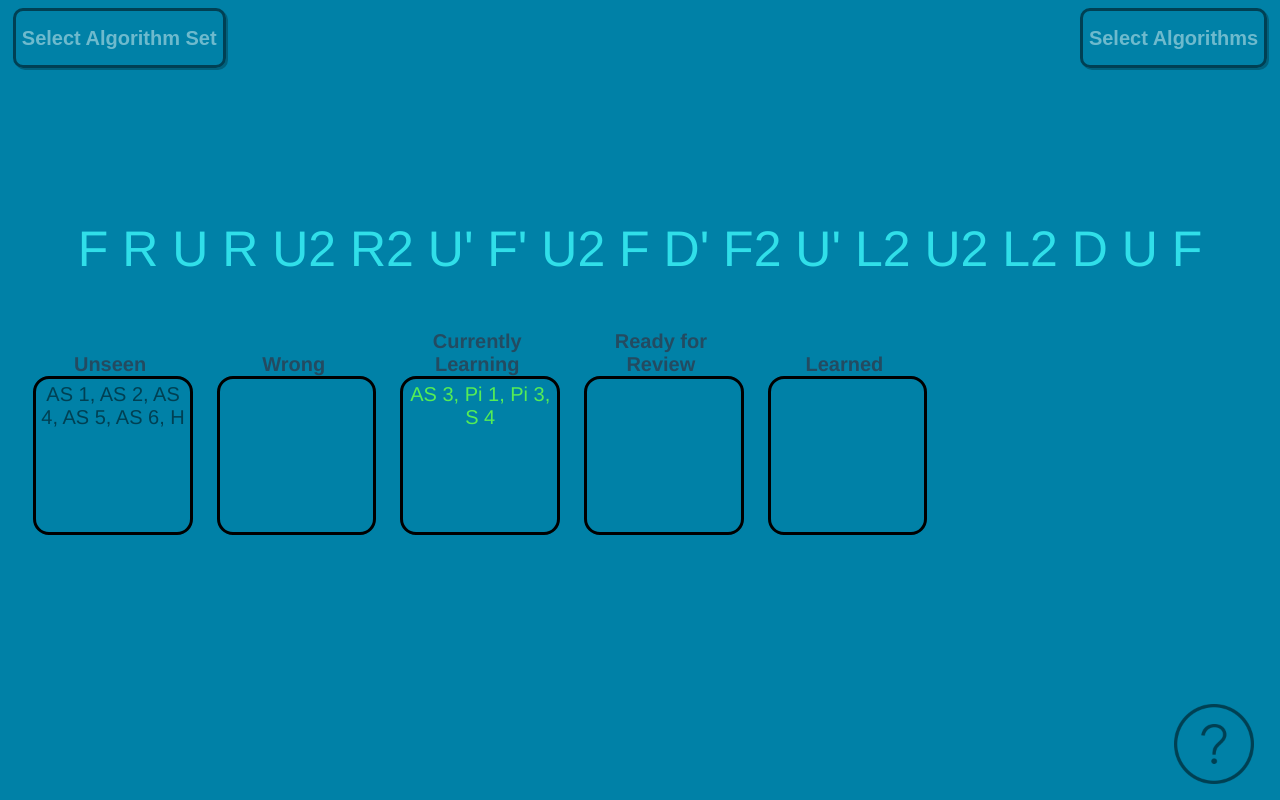
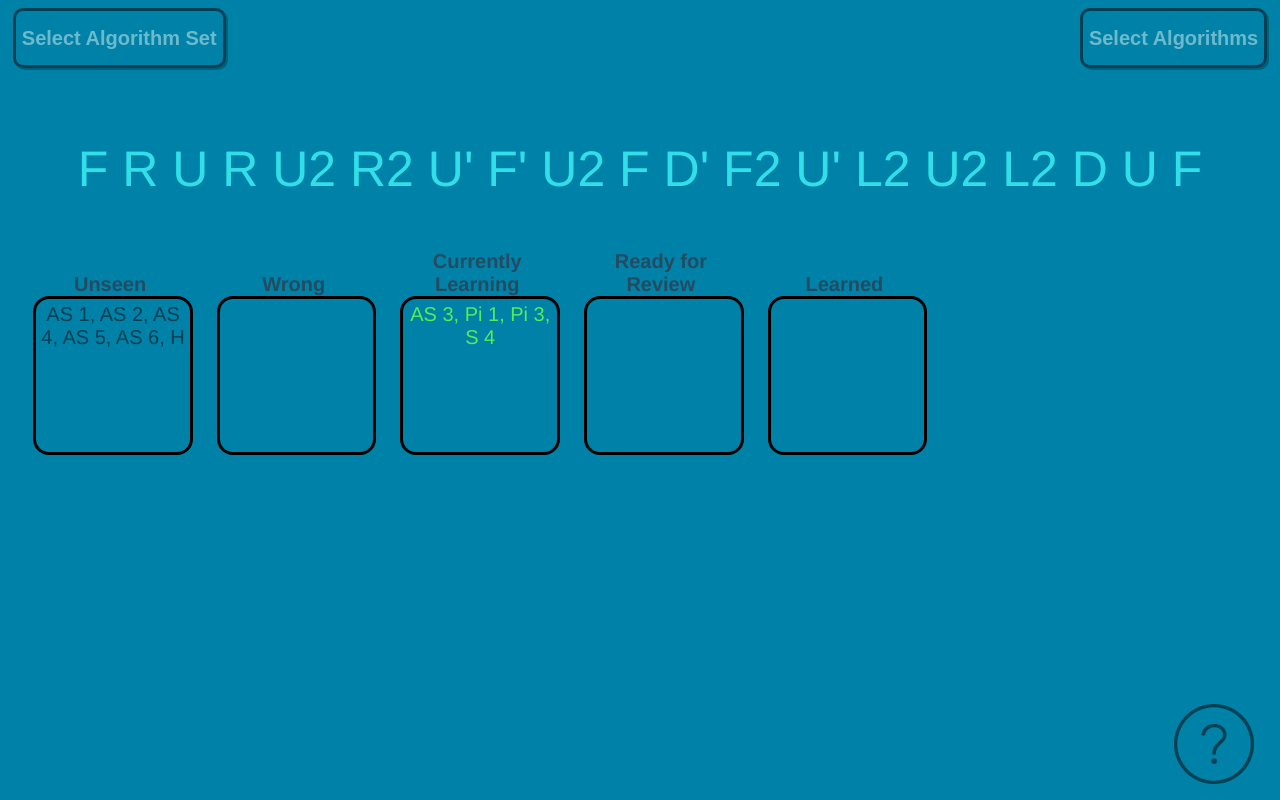
Before and after one commit to LeedsJohn/vue-algorithm-trainer, a Vue app: page / in a window 1280 px wide. Both pictures are taken after a click on the button "CMLL". Built offline with nearby package versions, Linux system fonts and the light colour scheme.

Commit message:
move scramble around

```diff
--- a/src/components/scramble/TheScramble.vue
+++ b/src/components/scramble/TheScramble.vue
@@ -159,6 +159,7 @@ p {
   font-weight: 500;
   margin-top: 8vh;
   margin-bottom: 0;
+  padding: 0 20px;
   display: inline-block;
   cursor: pointer;
 }
@@ -173,7 +174,7 @@ p {
 
 @media (orientation: landscape) {
   .scramble {
-    margin-top: 20vh;
+    margin-top: 10vh;
     margin-bottom: 3%;
   }
 }
```
